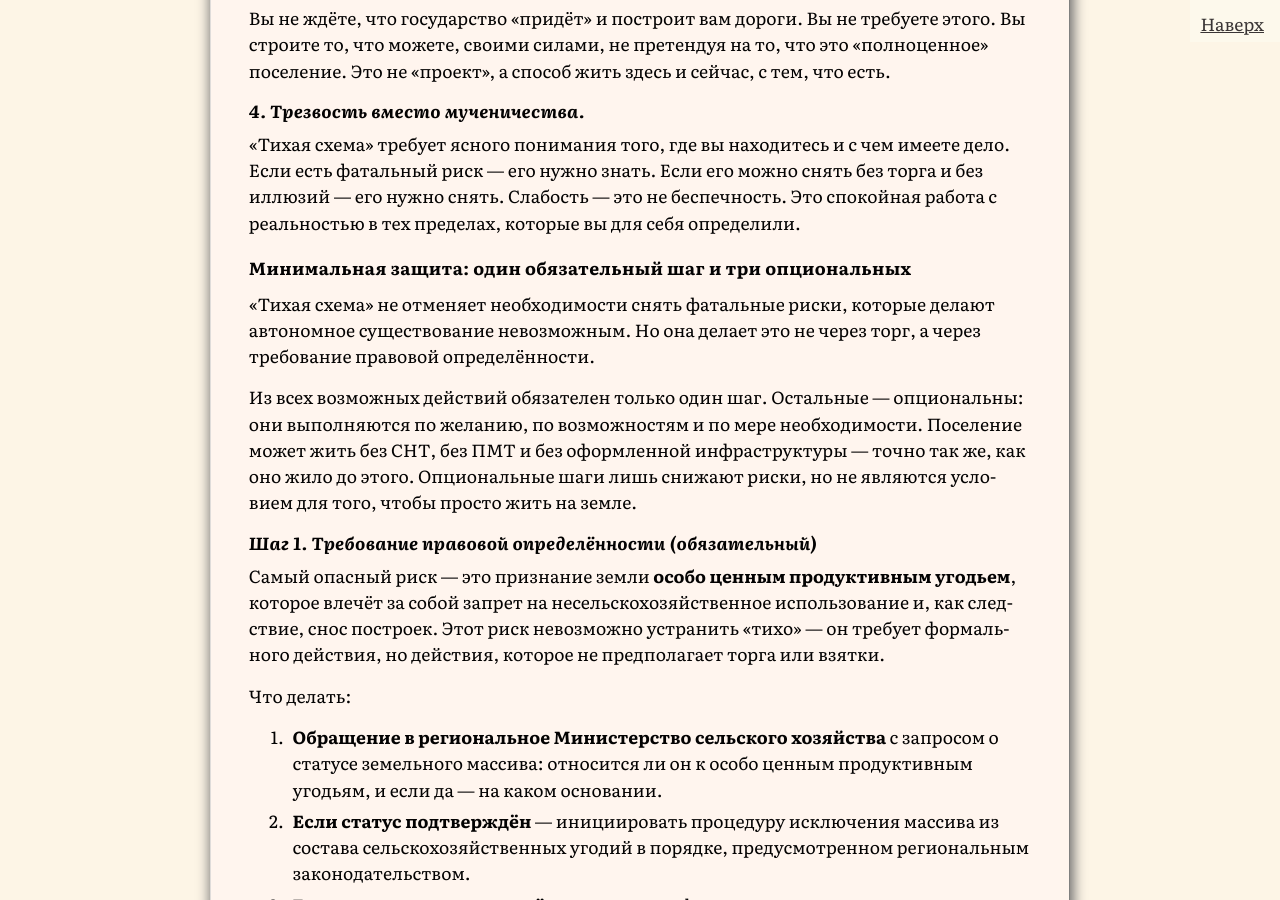
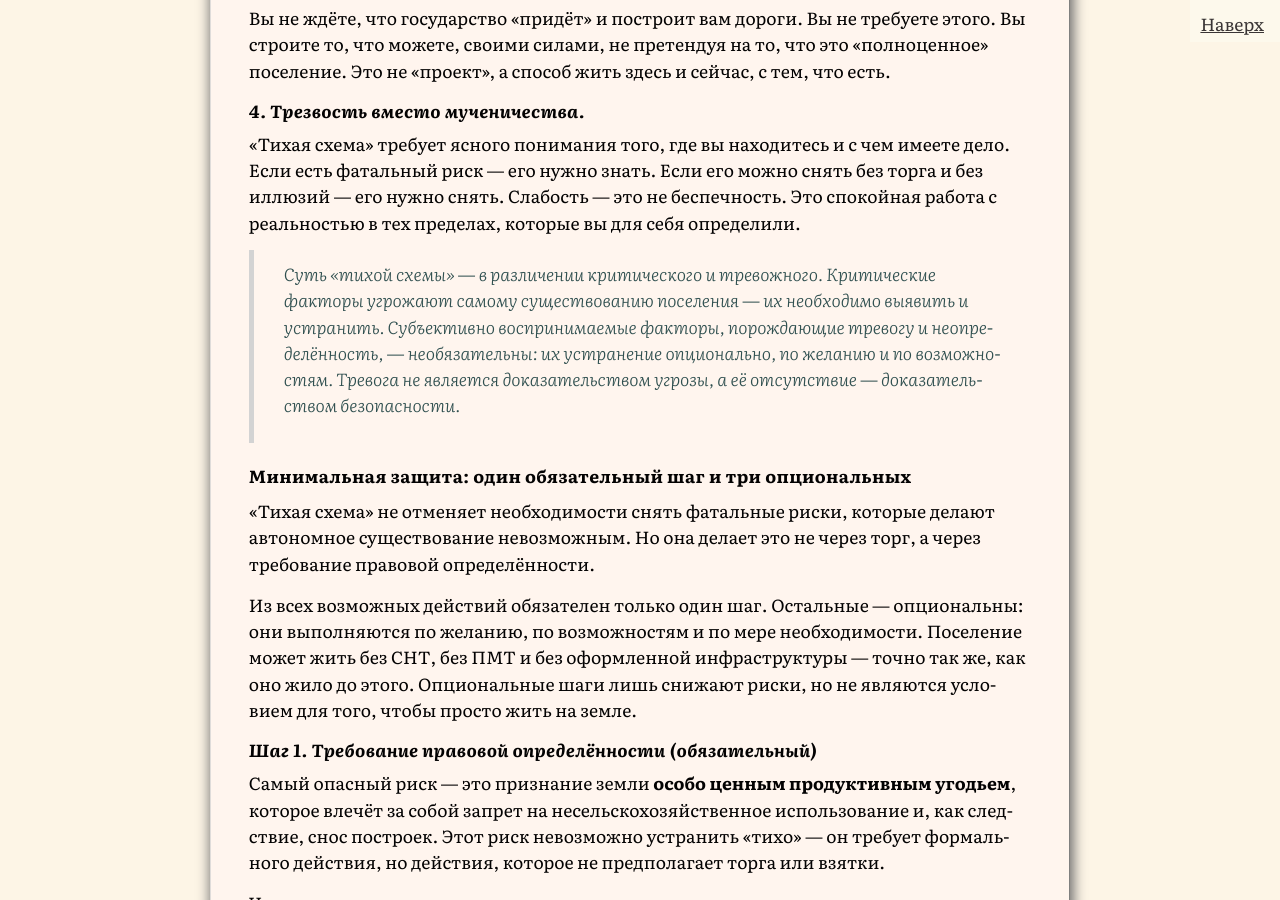
Before and after one commit to SergSi/land-use-art, a Jekyll site: the page built from _posts/2025-12-20-snt.md, in a window 1280 px wide and 900 px high, scrolled down 9855 px. Built offline with Jekyll 4.4.1, drawn with Linux system fonts in a browser that asks for light colours; some web fonts are replaced.

Commit message:
Update 2025-12-20-snt.md

```diff
--- a/_posts/2025-12-20-snt.md
+++ b/_posts/2025-12-20-snt.md
@@ -235,6 +235,8 @@ summary: "Статья представляет собой руководств
 
 «Тихая схема» требует ясного понимания того, где вы находитесь и с чем имеете дело. Если есть фатальный риск — его нужно знать. Если его можно снять без торга и без иллюзий — его нужно снять. Слабость — это не беспечность. Это спокойная работа с реальностью в тех пределах, которые вы для себя определили.
 
+> Суть «тихой схемы» — в различении критического и тревожного. Критические факторы угрожают самому существованию поселения — их необходимо выявить и устранить. Субъективно воспринимаемые факторы, порождающие тревогу и неопределённость, — необязательны: их устранение опционально, по желанию и по возможностям. Тревога не является доказательством угрозы, а её отсутствие — доказательством безопасности.
+
 #### Минимальная защита: один обязательный шаг и три опциональных
 
 «Тихая схема» не отменяет необходимости снять фатальные риски, которые делают автономное существование невозможным. Но она делает это не через торг, а через требование правовой определённости.
```
